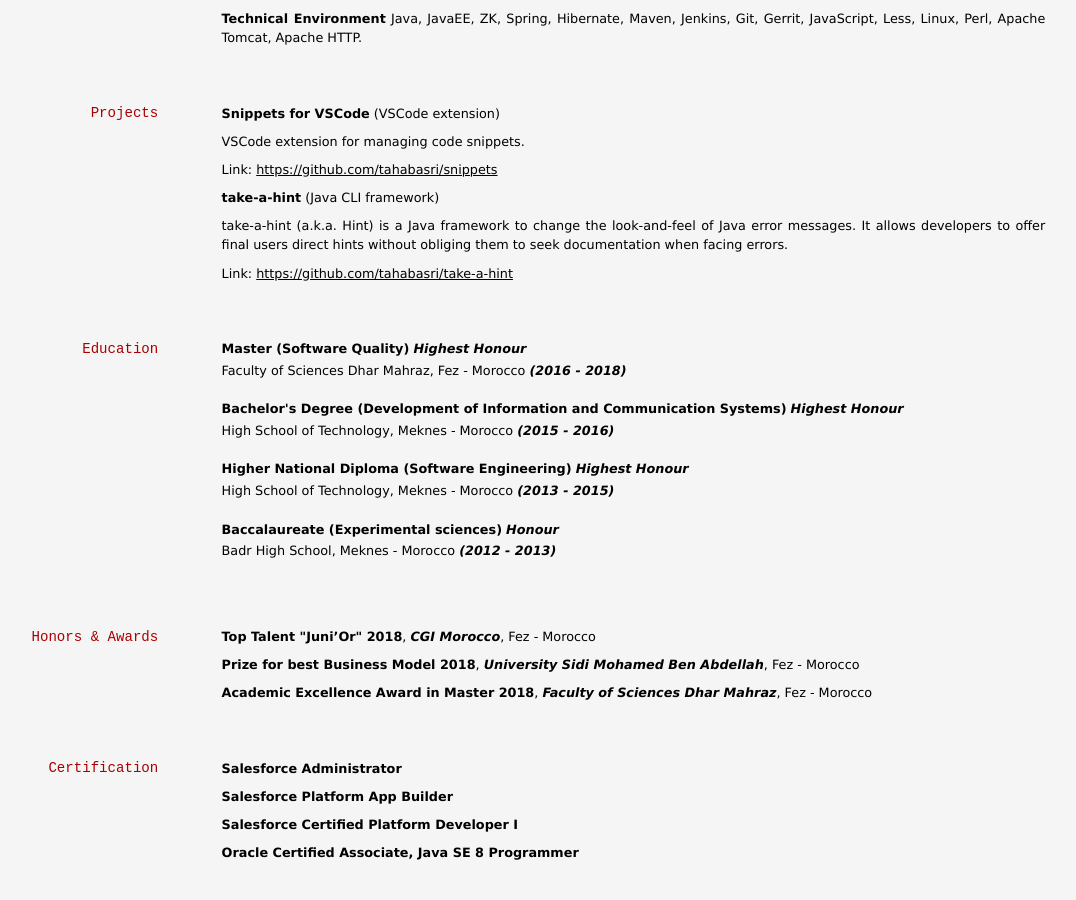
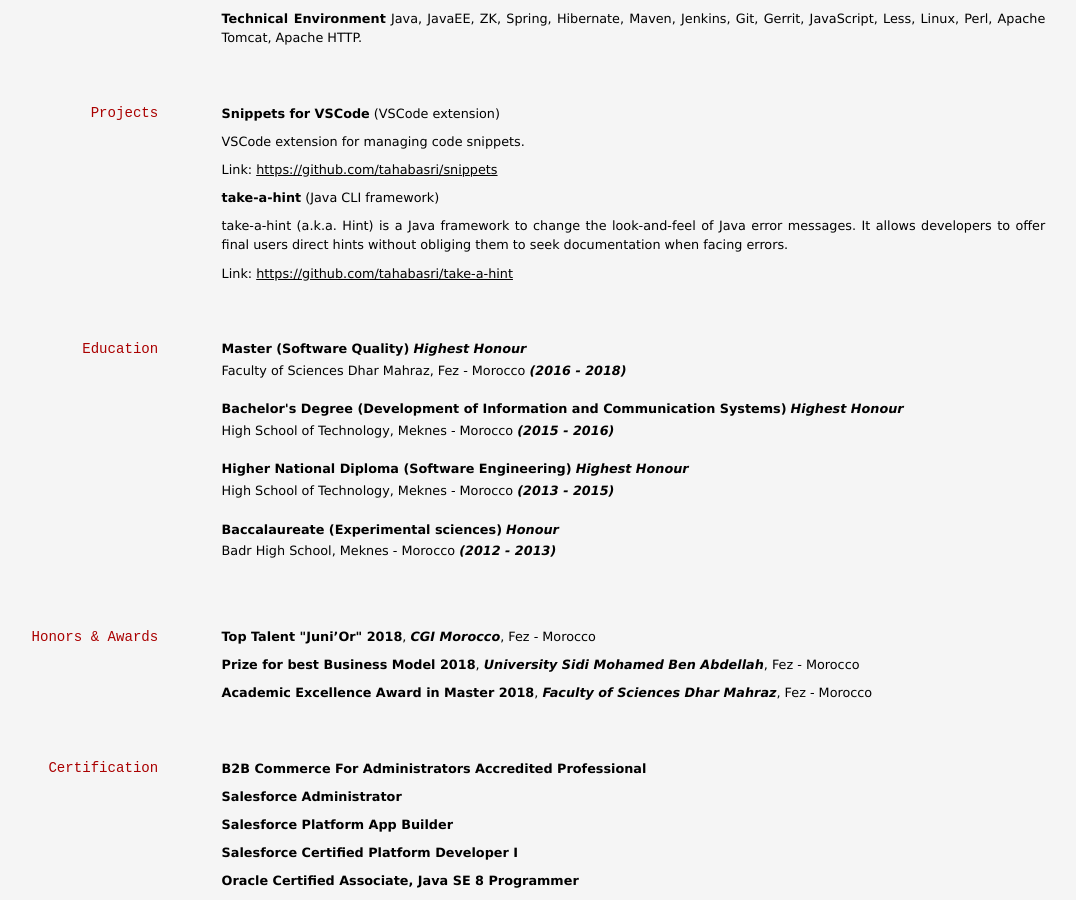
Before and after one commit to tahabasri/portfolio, a Jekyll site: the page built from resume/index.md, in a window 1280 px wide and 900 px high, scrolled down 706 px. Shown: the whole window, without its empty margins (108-1184 px from the left). Built offline with Jekyll 4.4.1, drawn with Linux system fonts in a browser that asks for light colours; before the commit the page ends 1577 px from its top, so only the background shows below that.

Commit message:
Add B2B Accreditation to resume

```diff
--- a/resume/index.md
+++ b/resume/index.md
@@ -163,6 +163,7 @@
 <h2 lang="en">Certification</h2>
 <h2 lang="fr">Certification</h2>
 
+<p><strong>B2B Commerce For Administrators Accredited Professional</strong></p>
 <p><strong>Salesforce Administrator</strong></p>
 <p><strong>Salesforce Platform App Builder</strong></p>
 <p><strong>Salesforce Certified Platform Developer I</strong></p>
```
